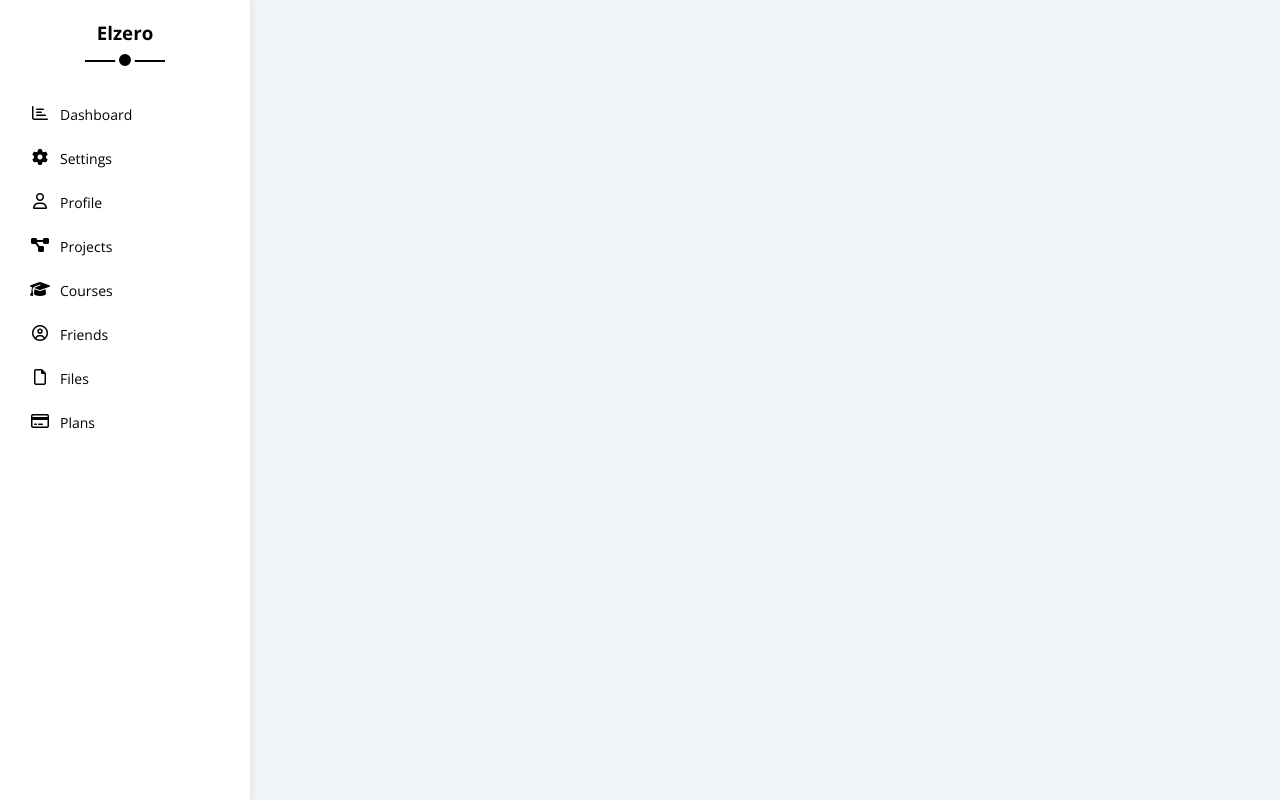
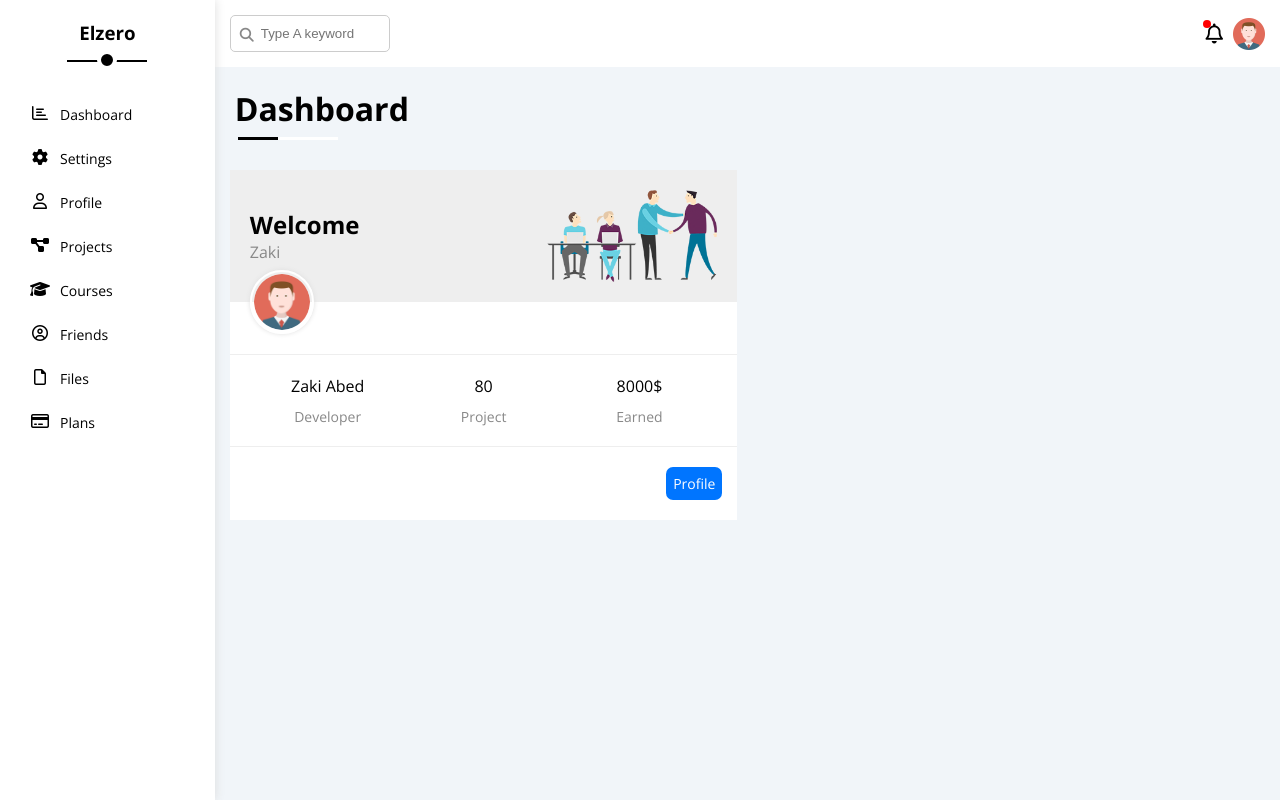
Before and after one commit to zaki-abed/HTML_And_CSS_Template_Four, a plain HTML site: page index.html in a window 1280 px wide. Drawn offline with nearby package versions, Linux system fonts and the light colour scheme.

Commit message:
Implemented HTML & CSS for Dashboard Page - Welcome Section (Training Video #7)

```diff
--- a/css/master.css
+++ b/css/master.css
@@ -1,6 +1,15 @@
 /* Import Font Open-sans */
 @import url('https://fonts.googleapis.com/css2?family=Open+Sans:ital,wght@0,300..800;1,300..800&display=swap');
 
+/* Variables */
+:root {
+    --blue-color: #0075ff;
+    --blue-alt-color: #0d69d5;
+    --orange-color: #f59e0b;
+    --green-color: #22c55e;
+    --red-color: #f44336;
+    --grey-color: #888;
+}
 
 * {
     box-sizing: border-box;
@@ -28,6 +37,23 @@ ul {
     list-style-type: none;
     padding: 0;
     margin: 0;
+}
+
+/* => For Scroll */
+::-webkit-scrollbar {
+    width: 10px;
+}
+
+::-webkit-scrollbar-track {
+    background-color: white;
+}
+
+::-webkit-scrollbar-thumb {
+    background-color: var(--blue-color);
+}
+
+::-webkit-scrollbar-thumb:hover {
+    background-color: var(--blue-alt-color);
 }
 /* Start Sidebar */
 .sidebar {
@@ -98,3 +124,200 @@ ul {
 }
 
 /* End Sidebar */
+/* Start Content */
+/* => Head */
+.content {
+    overflow: hidden;
+    width: 100%;
+}
+
+.content .head {
+    width: 100%;
+    display: flex;
+    justify-content: space-between;
+    align-items: center;
+    padding: 15px;
+    background-color: white;
+}
+
+.content .head .search {
+    position: relative;
+}
+
+.content .head .search::before {
+    content: "\f002";
+    font-family: "Font Awesome 6 Pro";
+    font-weight: 900;
+    position: absolute;
+    top: 50%;
+    transform: translateY(-50%);
+    left: 10px;
+    font-size: 14px;
+    color: var(--grey-color);
+
+}
+
+.content .head .search input {
+    border: 1px solid #ccc;
+    border-radius: 5px;
+    padding: 10px 30px;
+    width: 160px;
+    transition: 0.4s;
+}
+
+.content .head .search input:focus {
+    width: 250px;
+}
+
+.content .head .icons {
+    display: flex;
+    align-items: center;
+}
+
+.content .head .icons span {
+    position: relative;
+}
+
+.content .head .icons span::before {
+    content: "";
+    background-color: red;
+    width: 8px;
+    height: 8px;
+    display: block;
+    position: absolute;
+    top: -3px;
+    left: -3px;
+    border-radius: 50%;
+}
+
+.content .head .icons span i {
+    margin-right: 10px;
+}
+
+.content .head .icons img {
+    width: 32px;
+    height: 32px;
+}
+
+/* => Heading Word */
+.content h1 {
+    margin: 20px 20px 40px;
+    position: relative;
+}
+
+.content h1::before,
+.content h1::after {
+    content: "";
+    display: block;
+    width: 100px;
+    height: 3px;
+    position: absolute;
+    bottom: -10px;
+    left: 3px;
+}
+
+.content h1::before {
+    background-color: white;
+}
+
+.content h1::after {
+    background-color: black;
+    width: 40px;
+}
+
+/* => Wrapper */
+.content .wrapper {
+    margin-left: 15px;
+    margin-right: 15px;
+    display: grid;
+    gap: 20px;
+    grid-template-columns: repeat(auto-fill, minmax(450px, 1fr) );
+}
+
+@media (max-width: 767px) {
+    .content .wrapper {
+        margin-left: 10px;
+        margin-right: 10px;
+        gap: 10px;
+        grid-template-columns: minmax(200px, 1fr);
+    }
+}
+
+/* => Content => Wrapper => Welcome */
+.content .wrapper .welcome {
+    background-color: white;
+}
+
+.content .wrapper .welcome .intro {
+    background-color: #eee;
+    display: flex;
+    justify-content: space-between;
+    align-items: center;
+    padding: 20px;
+}
+
+.content .wrapper .welcome .intro div {
+
+}
+
+.content .wrapper .welcome .intro div h2 {
+    margin: 0;
+}
+
+.content .wrapper .welcome .intro div span {
+    color: var(--grey-color);
+    margin-top: 5px;
+}
+
+.content .wrapper .welcome .intro img {
+    width: 170px;
+}
+
+.content .wrapper .welcome img.photo {
+    width: 64px;
+    border: 2px solid white;
+    margin-top: -32px;
+    display: block;
+    border-radius: 50%;
+    padding: 2px;
+    box-shadow: 0 0 5px #ddd;
+    margin-left: 20px;
+}
+
+.content .wrapper .welcome .body {
+    display: flex;
+    text-align: center;
+    margin-top: 20px;
+    margin-bottom: 20px;
+    padding: 20px;
+    border-top: 1px solid #eee;
+    border-bottom: 1px solid #eee;
+}
+
+.content .wrapper .welcome .body > div {
+    flex: 1;
+}
+
+.content .wrapper .welcome .body div span {
+    display: block;
+    color: var(--grey-color);
+    margin-top: 10px;
+    font-size: 14px;
+}
+
+.content .wrapper .welcome a {
+    color: white;
+    background-color: var(--blue-color);
+    padding: 7px;
+    border-radius: 7px;
+    display: block;
+    width: fit-content;
+    margin: 0 15px 20px auto;
+    font-size: 14px;
+    transition: 0.4s;
+}
+
+.content .wrapper .welcome a:hover {
+    background-color: var(--blue-alt-color);
+}
+/* End Content */
--- a/index.html
+++ b/index.html
@@ -10,6 +10,7 @@
 </head>
 <body>
     <div class="page d-flex">
+      <!-- Sidebar -->
       <div class="sidebar bg-white p-20 p-relative">
           <h3 class="p-relative text-c mt-0">Elzero</h3>
           <ul>
@@ -63,7 +64,45 @@
               </li>
           </ul>
       </div>
-        <div class="content"></div>
+
+      <!-- Content -->
+      <div class="content w-full">
+          <!-- Head -->
+          <div class="head">
+            <div class="search">
+              <input type="text" placeholder="Type A keyword">
             </div>
+            <div class="icons">
+              <span>
+                <i class="fa-regular fa-bell fa-lg"></i>
+              </span>
+              <img src="images/avatar.png" alt="Person">
+            </div>
+          </div>
+          <!-- Word Heading -->
+          <h1>Dashboard</h1>
+
+          <!-- Wrapper -->
+          <div class="wrapper">
+            <div class="welcome">
+              <div class="intro">
+                <div>
+                  <h2>Welcome</h2>
+                  <span>Zaki</span>
+                </div>
+                <img src="images/welcome.png" alt="Welcome">
+              </div>
+              <img class="photo" src="images/avatar.png" alt="Person">
+              <div class="body">
+                <div>Zaki Abed <span>Developer</span></div>
+                <div>80 <span>Project</span></div>
+                <div>8000$ <span>Earned</span></div>
+              </div>
+              <a href="profile.html">Profile</a>
+
+            </div>
+          </div> <!-- / wrapper -->
+      </div> <!-- / content -->
+    </div> <!-- / page -->
 </body>
 </html>
```
Also changed, not shown: images/avatar.png (added), images/welcome.png (added). Lines whose indentation alone changed are shown as unchanged.
